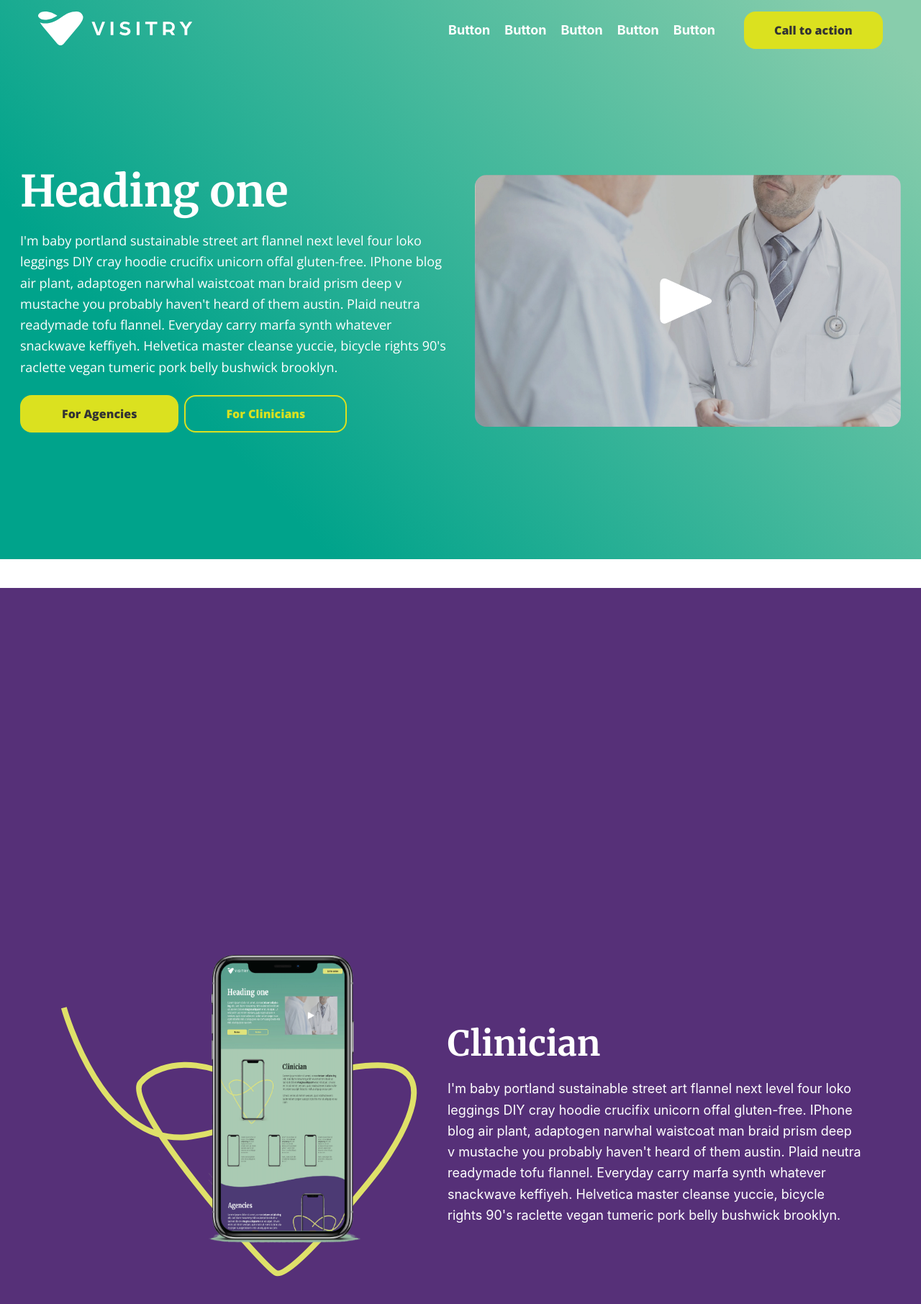
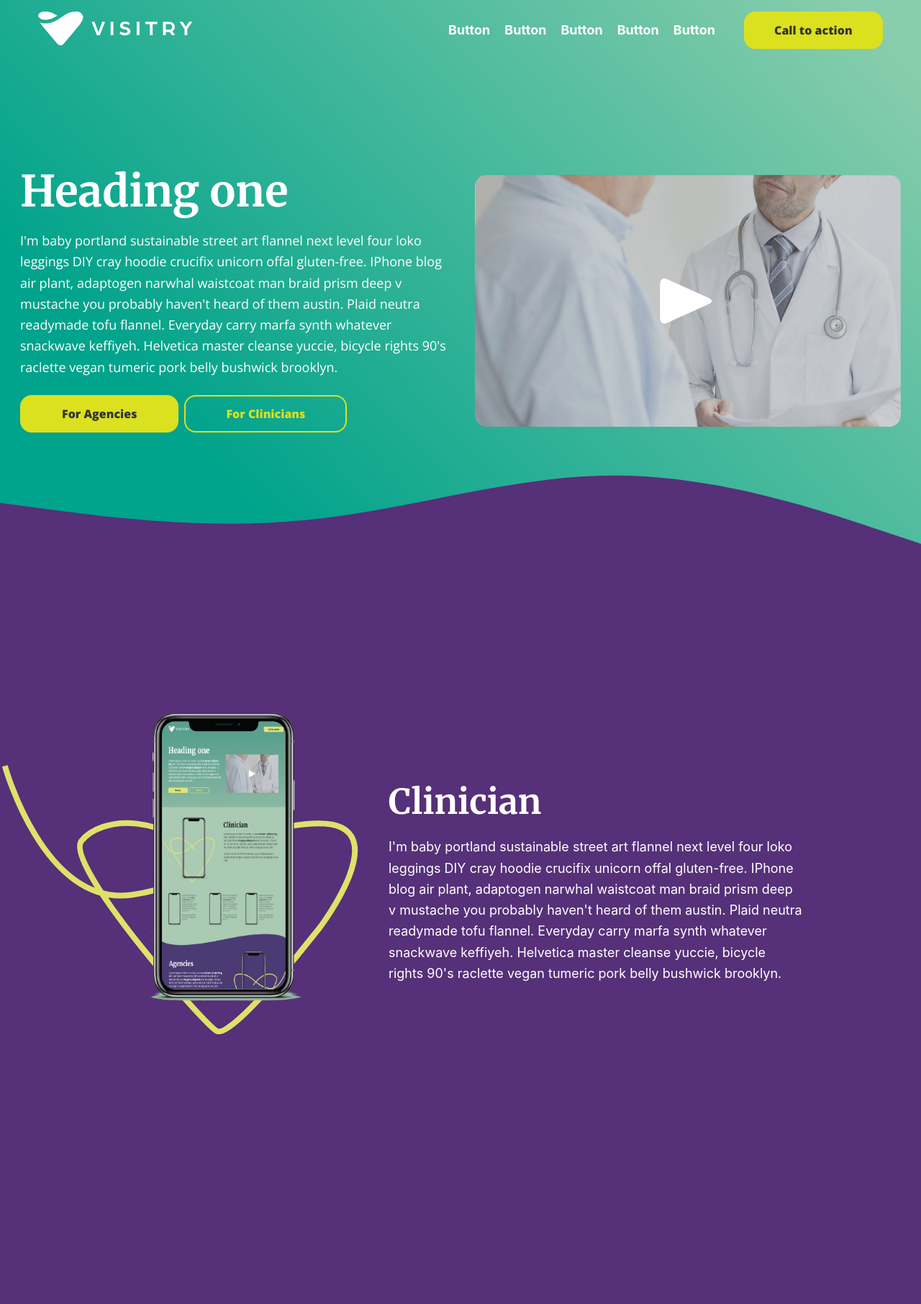
Before and after one commit to brocklis/visitry-content-page, a Next.js app: page / in a window 1280 px wide. Shown: the top 1812 px of the page at 72% size. Built offline with nearby package versions, Linux system fonts and the light colour scheme.

Commit message:
Changed colors, modified spacing and added waves.

```diff
--- a/components/infiniteSectionContainer.tsx
+++ b/components/infiniteSectionContainer.tsx
@@ -70,20 +70,23 @@ export default function InfiniteSectionContainer(props: {className?: string, id?
         return () => window.removeEventListener('scroll', handleScroll)
     });
     return (
+        <>
             <section className={`relative ${props.className || ""}`} id={props.id || ""} ref={ref}>
+                {props.children[0]}
                 <div className="sticky-container w-full sticky top-0" id={props.id || ""}>
                     <div className="relative w-full">
                         <div className="hero-parent absolute top-0 w-full h-screen flex items-center opacity-1" ref={heroRef}>
-                        {props.children[0]}
+                            {props.children[1]}
                         </div>
                         <div className="header-parent absolute top-0 w-full pt-10 md:pt-20 opacity-0 z-10" ref={headerRef}>
-                        {props.children[1]}
+                            {props.children[2]}
                         </div>
                         <div className="intro-parent absolute top-0 w-full opacity-0 pt-32 md:pt-0" ref={introRef}>
-                        {props.children[2]}
+                            {props.children[3]}
                         </div>
                     </div>
                 </div>
             </section>
+        </>
     )
 }
--- a/pages/index.tsx
+++ b/pages/index.tsx
@@ -55,7 +55,7 @@ const Home: NextPage = () => {
     <>
       <PopUpVideo showModal={showModal} setShowModal={setShowModal} />
       <Layout>
-        <SectionContainer className="text-white mt-20 pt-20 gradient-bg">
+        <SectionContainer className="text-white mt-20 pt-20 pb-[20vh] lg:pb-[20vh] gradient-bg">
           <div className="pt-36 flex flex-col lg:flex-row items-center max-w-7xl space-x-0 lg:space-x-10 mx-auto py-20">
             <div className="w-full lg:w-1/2">
               <h1 className="text-6xl font-merri font-bold text-center lg:text-left">Heading one</h1>
@@ -79,11 +79,16 @@ const Home: NextPage = () => {
             </div>
           </div>
         </SectionContainer>
-        <InfiniteSectionContainer className="pt-80 bg-purple translate-y-10 h-[430vh] md:h-[350vh] box-content mb-[-10rem] lg:mb-[-20rem] xl:mb-[-23rem]" id="how-it-works">
-          <div className="flex flex-col lg:flex-row items-center max-w-7xl space-x-0 lg:space-x-10 mx-auto pt-20">
+        <InfiniteSectionContainer className="bg-purple h-[430vh] md:h-[350vh] xl:h-[370vh] box-content mb-[-10rem] lg:mb-[-20rem] xl:mb-[-23rem]" id="how-it-works">
+          <div className="absolute top-[-20vw] w-full">
+            <svg className="w-full" xmlns="http://www.w3.org/2000/svg" viewBox="0 0 1440 320">
+              <path fill="#563078" fillOpacity="1" d="M0,128L80,138.7C160,149,320,171,480,154.7C640,139,800,85,960,85.3C1120,85,1280,139,1360,165.3L1440,192L1440,320L1360,320C1280,320,1120,320,960,320C800,320,640,320,480,320C320,320,160,320,80,320L0,320Z"></path>
+            </svg>
+          </div>
+          <div className="flex flex-col lg:flex-row items-center w-full max-w-7xl space-x-0 lg:space-x-10 mx-auto">
             <div className="flex justify-center shadow-standard mt-10 lg:mt-0 relative">
-              <div className={styles['heart-svg-container']}>
-                <svg width="500" height="500" viewBox="0 0 500 500" fill="none" xmlns="http://www.w3.org/2000/svg">
+              <div className={`w-full ${styles['heart-svg-container']}`}>
+                <svg className="w-full" width="500" height="500" viewBox="0 0 500 500" fill="none" xmlns="http://www.w3.org/2000/svg">
                   <path className={styles.heart} d="M6.7998 73.2C6.7998 73.2 60.6998 269.6 182.9 252.5C305.1 235.4 330 153.7 443 153.2C556 152.7 443 299.8 443 299.8C443 299.8 322.1 454.9 301.1 441.7C280.1 428.6 88.1998 209.1 113.2 177.6C138.2 146.1 225.2 128.1 322.1 228.8" stroke="#DFE169" strokeWidth="8" strokeMiterlimit="10" />
                 </svg>
               </div>
@@ -169,13 +174,13 @@ const Home: NextPage = () => {
             </div>
           </div>
         </InfiniteSectionContainer>
-        <div className="translate-y-10">
-          <svg className="" xmlns="http://www.w3.org/2000/svg" viewBox="0 0 1440 320">
-            <path fill="#563078" fillOpacity="1" d="M0,128L80,138.7C160,149,320,171,480,154.7C640,139,800,85,960,85.3C1120,85,1280,139,1360,165.3L1440,192L1440,320L1360,320C1280,320,1120,320,960,320C800,320,640,320,480,320C320,320,160,320,80,320L0,320Z"></path>
-          </svg>
-        </div>
-        <InfiniteSectionContainer className="text-white bg-purple translate-y-10 h-[370vh] md:h-[350vh] content-box mb-0 md:mb-[-10rem]" id="how-it-works-2">
-          <div className="flex flex-col lg:flex-row items-center max-w-7xl space-x-0 lg:space-x-10 mx-auto pt-20 justify-center">
+        <InfiniteSectionContainer className="text-white gradient-bg h-[370vh] md:h-[350vh] content-box mb-0" id="how-it-works-2">
+          <div className="w-full absolute top-0">
+            <svg className="w-full" xmlns="http://www.w3.org/2000/svg" viewBox="0 0 1440 320">
+              <path fill="#563078" fillOpacity="1" d="M0,128L80,138.7C160,149,320,171,480,154.7C640,139,800,85,960,85.3C1120,85,1280,139,1360,165.3L1440,192L1440,0L1360,0C1280,0,1120,0,960,0C800,0,640,0,480,0C320,0,160,0,80,0L0,0Z"></path>
+            </svg>
+          </div>
+          <div className="flex flex-col lg:flex-row items-center w-full max-w-7xl space-x-0 lg:space-x-10 mx-auto pt-20 justify-center">
             <div>
               <h2 className="text-3xl uppercase font-bold text-center lg:text-left">Agencies</h2>
               <p className="max-w-xl py-6 text-center lg:text-left">
@@ -183,8 +188,8 @@ const Home: NextPage = () => {
               </p>
             </div>
             <div className="flex justify-center shadow-standard mt-10 lg:mt-0 relative">
-              <div className={styles['heart-svg-container']}>
-                <svg width="500" height="500" style={{ transform: "scaleX(-1)" }} viewBox="0 0 500 500" fill="none" xmlns="http://www.w3.org/2000/svg">
+              <div className={`w-full ${styles['heart-svg-container']}`}>
+                <svg className="w-full" width="500" height="500" style={{ transform: "scaleX(-1)" }} viewBox="0 0 500 500" fill="none" xmlns="http://www.w3.org/2000/svg">
                   <path className={styles.heart} d="M6.7998 73.2C6.7998 73.2 60.6998 269.6 182.9 252.5C305.1 235.4 330 153.7 443 153.2C556 152.7 443 299.8 443 299.8C443 299.8 322.1 454.9 301.1 441.7C280.1 428.6 88.1998 209.1 113.2 177.6C138.2 146.1 225.2 128.1 322.1 228.8" stroke="#DFE169" strokeWidth="8" strokeMiterlimit="10" />
                 </svg>
               </div>
@@ -264,9 +269,9 @@ const Home: NextPage = () => {
             </div>
           </div>
         </InfiniteSectionContainer>
-        <div className="pt-0 translate-y-10 md:translate-y-40 lg:translate-y-36">
+        <div className="scale-y-[-1] translate-y-[-100%]">
           <svg className="" xmlns="http://www.w3.org/2000/svg" viewBox="0 0 1440 320">
-            <path fill="#563078" fillOpacity="1" d="M0,128L80,138.7C160,149,320,171,480,154.7C640,139,800,85,960,85.3C1120,85,1280,139,1360,165.3L1440,192L1440,0L1360,0C1280,0,1120,0,960,0C800,0,640,0,480,0C320,0,160,0,80,0L0,0Z"></path>
+            <path fill="#fff" fillOpacity="1" d="M0,128L80,138.7C160,149,320,171,480,154.7C640,139,800,85,960,85.3C1120,85,1280,139,1360,165.3L1440,192L1440,0L1360,0C1280,0,1120,0,960,0C800,0,640,0,480,0C320,0,160,0,80,0L0,0Z"></path>
           </svg>
         </div>
         <div className="max-w-7xl mx-auto w-11/12 py-20">
```
Also changed, not shown: 1 other file (tests, documents, lock files or other folders). Lines whose indentation alone changed are shown as unchanged.
